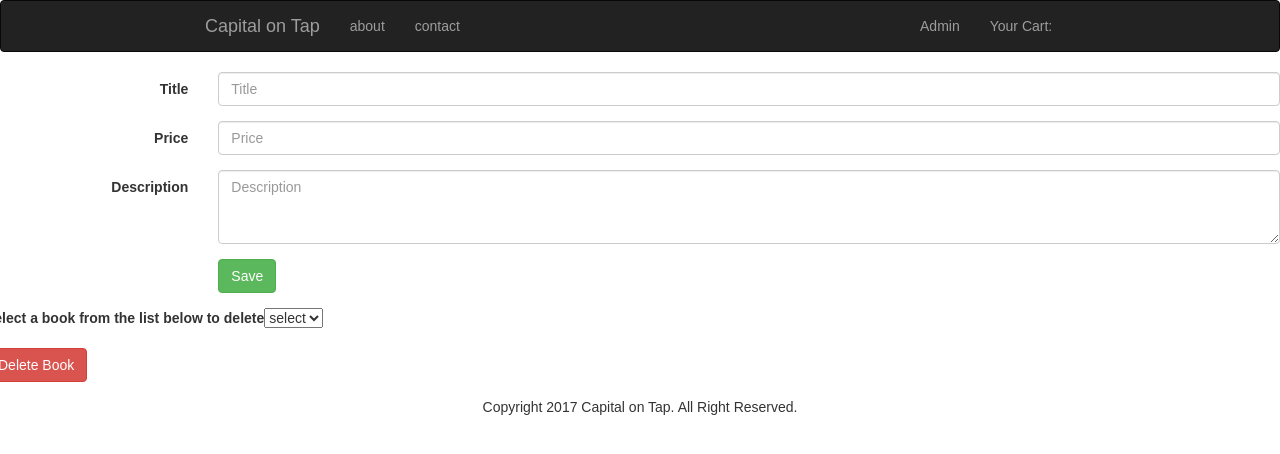
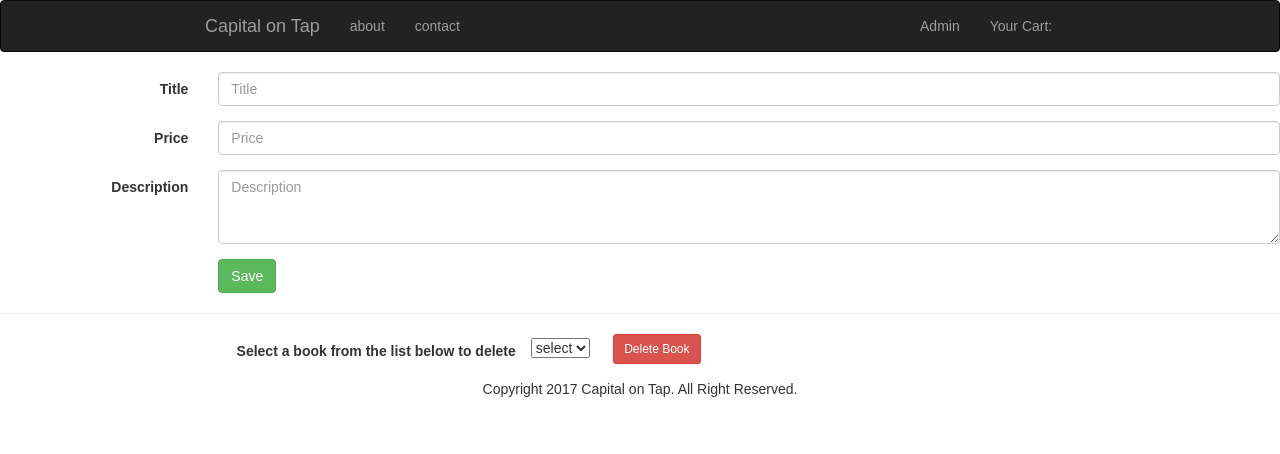
Before and after one commit to tabasomaryamanesh/reactonlineshop, a React (Create React App) app: page /admin in a window 1280 px wide. Shown: the top 454 px of the page. Built offline with nearby package versions, Linux system fonts and the light colour scheme.

Commit message:
enough for now :D

```diff
--- a/src/actions/bookActions.js
+++ b/src/actions/bookActions.js
@@ -1,5 +1,6 @@
 // Add a new book
 export function postBooks(book) {
+  console.log(book);
   return {
     type: "POST_BOOK",
     payload: book
--- a/src/components/pages/bookForm.js
+++ b/src/components/pages/bookForm.js
@@ -5,7 +5,9 @@ import { postBooks, deleteBook } from "../../actions/bookActions";
 import { findDOMNode } from "react-dom";
 
 class BookForm extends Component {
-  handleSubmit() {
+  handleSubmit = e => {
+    e.preventDefault();
+
     const newBook = [
       {
         id: 125,
@@ -15,13 +17,14 @@ class BookForm extends Component {
       }
     ];
     this.props.postBooks(newBook);
-  }
+  };
 
-  onDeleteBook() {
+  onDeleteBook = e => {
+    e.preventDefault();
     console.log("delete function happened");
     let bookId = findDOMNode(this.refs.deleteBtn).value;
     this.props.deleteBook(bookId);
-  }
+  };
 
   render() {
     const bookList = this.props.books.map(function(bookArr) {
@@ -77,24 +80,26 @@ class BookForm extends Component {
           <div className="col-sm-offset-2 col-sm-10">
             <button
               type="submit"
-              onClick={this.handleSubmit.bind(this)}
+              onClick={e => this.handleSubmit(e)}
               className="btn btn-success"
             >
               Save
             </button>
           </div>
         </div>
+        <hr />
         <div className="form-group">
-          <label>Select a book from the list below to delete</label>
-          <select ref="deleteBtn">
+          <label className="col-sm-5 control-label">
+            Select a book from the list below to delete
+          </label>
+          <select ref="deleteBtn" className="select">
             <option value="select">select</option>
             {bookList}
-          </select>
-        </div>
-        <div className="form-group">
+          </select>{" "}
+          &nbsp; &nbsp; &nbsp;
           <button
-            onClick={this.onDeleteBook.bind(this)}
-            className="btn btn-danger"
+            onClick={e => this.onDeleteBook(e)}
+            className="btn btn-sm btn-danger"
           >
             Delete Book
           </button>
--- a/src/components/pages/menu.js
+++ b/src/components/pages/menu.js
@@ -20,10 +20,10 @@ class Menu extends Component {
         </Navbar.Header>
         <Navbar.Collapse>
           <Nav>
-            <NavItem eventKey={1} href="/about">
+            <NavItem eventKey={1} href="./about">
               about
             </NavItem>
-            <NavItem eventKey={2} href="/contact">
+            <NavItem eventKey={2} href="./contact">
               contact
             </NavItem>
             {/* <NavDropdown eventKey={3} title="Dropdown" id="basic-nav-dropdown">
@@ -38,7 +38,7 @@ class Menu extends Component {
             <NavItem eventKey={1} href="/admin">
               Admin
             </NavItem>
-            <NavItem eventKey={2} href="/cart">
+            <NavItem eventKey={2} href="./cart">
               Your Cart:&nbsp;&nbsp;
               {this.props.cartItemsNumber > 0 ? (
                 <Badge className="badge"> {this.props.cartItemsNumber} </Badge>
```
Also changed, not shown: src/components/pages/about.js (added), src/components/pages/contact.js (added).
